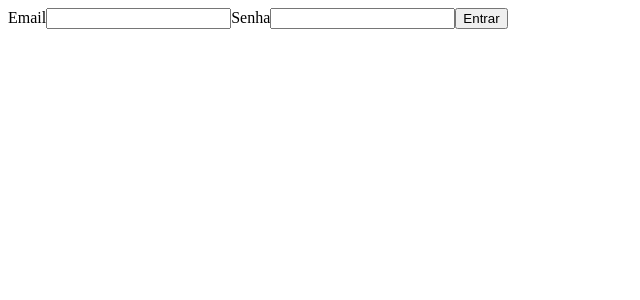
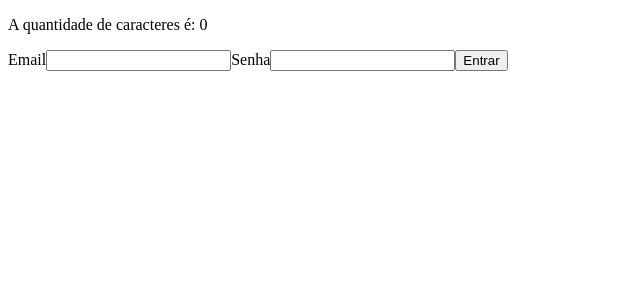
Before and after one commit to cicerojs/react, a React (Create React App) app: page /entrar in a window 1280 px wide. Shown: the top 300 px of the page, without its empty margins (0-640 px from the left). Built offline with nearby package versions, Linux system fonts and the light colour scheme.

Commit message:
feat: add useMemo

```diff
--- a/src/app/pages/login/Login.tsx
+++ b/src/app/pages/login/Login.tsx
@@ -1,4 +1,4 @@
-import { useEffect, useState } from "react";
+import {useMemo, useState } from "react";
 
 
 export const Login = () => {
@@ -6,22 +6,21 @@ export const Login = () => {
   const [password, setPassword] = useState('');
   const [email, setEmail] = useState('');
 
-  useEffect(() => {
-    console.log(email);
-  }, [email])
-
-  useEffect (() => {
-    console.log(password);
-  }, [password])
-
   const handleEntrar = () => {
     console.log(email);
     console.log(password);
   }
 
+  const emailLength = useMemo(() => {
+    console.log('Executou');
+    return email.length;
+  }, [email.length]) ;
+
   return (
     <div>
       <form>
+
+        <p>A quantidade de caracteres é: {emailLength}</p>
 
         <label>
           <span>Email</span>
```
